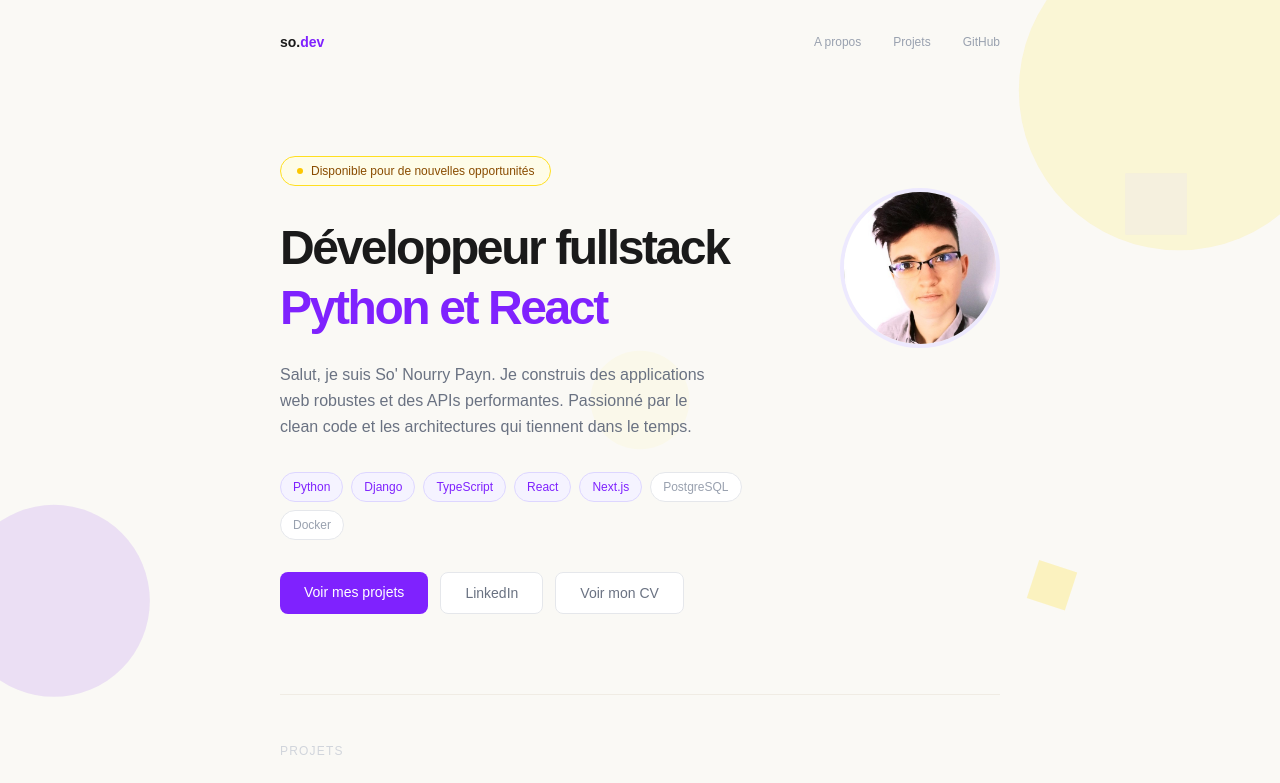
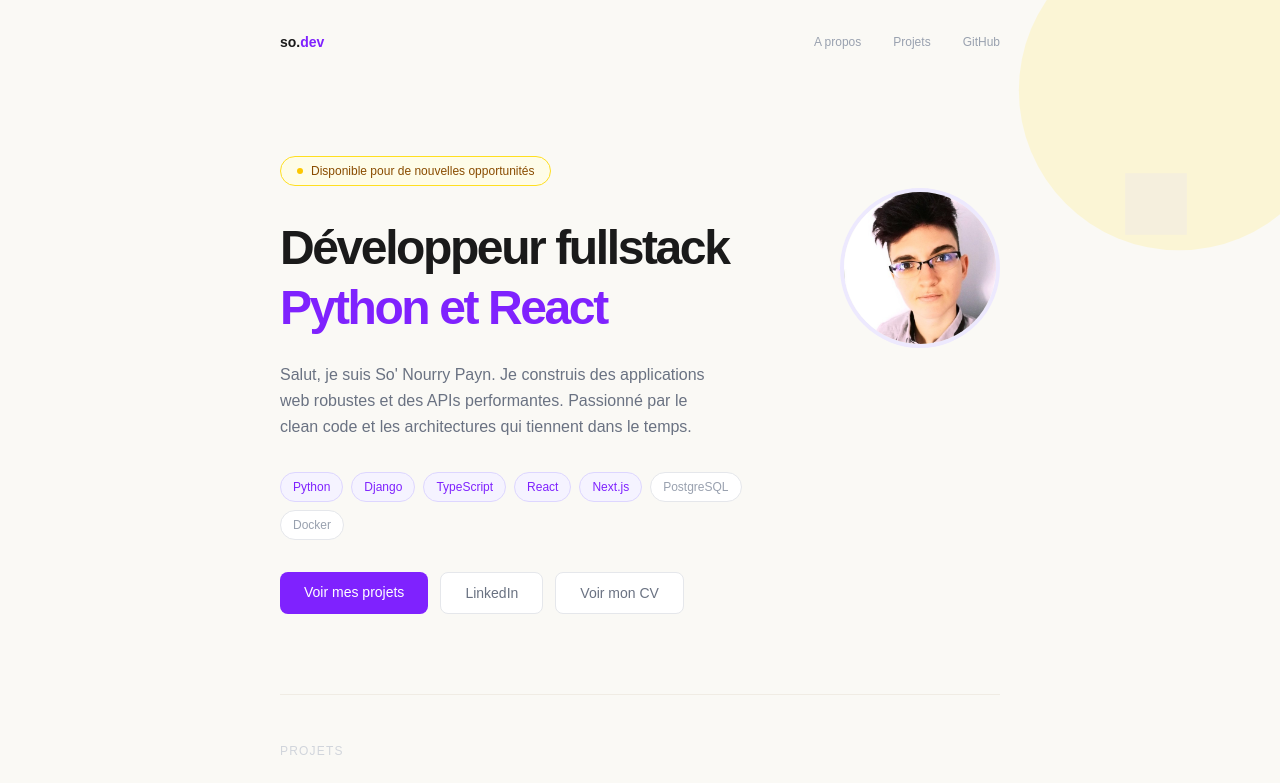
Before and after one commit to Callypige/so-portfolio, a Next.js app: page / in a window 1280 px wide. Shown: the top 783 px of the page. Built offline with nearby package versions, Linux system fonts and the light colour scheme.

Commit message:
fix 2 prod

```diff
--- a/components/GeoBackground.tsx
+++ b/components/GeoBackground.tsx
@@ -4,7 +4,7 @@
 
 export default function GeoBackground() {
   return (
-    <div className="fixed inset-0 pointer-events-none z-0 overflow-hidden">
+    <div className="absolute inset-0 pointer-events-none z-0 overflow-hidden">
       <motion.div
         className="absolute w-80 h-80 rounded-full bg-yellow-300 opacity-15 -top-20 -right-16"
         animate={{ y: [0, 20, 0], x: [0, -10, 0] }}
```
